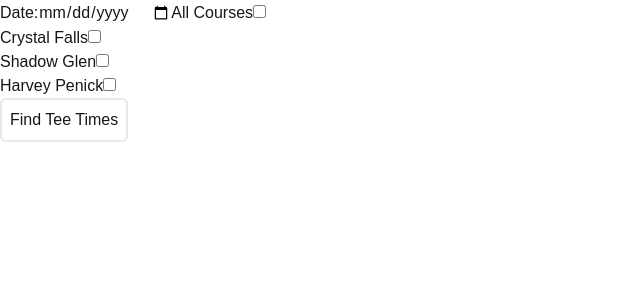
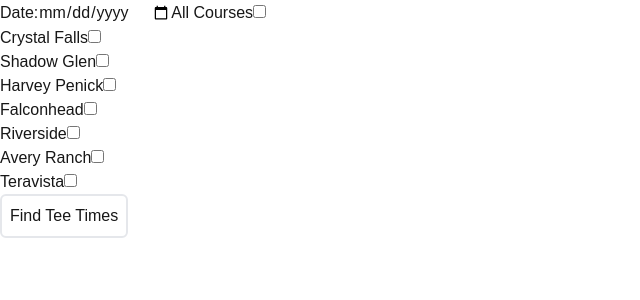
Before and after one commit to samkbe/golf-crawl, a Next.js app: page / in a window 1280 px wide. Shown: the top 300 px of the page, without its empty margins (0-640 px from the left). Built offline with nearby package versions, Linux system fonts and the light colour scheme.

Commit message:
Added riverside and teravista

```diff
--- a/app/courses.ts
+++ b/app/courses.ts
@@ -1,9 +1,17 @@
 import { scrapeCrystalFalls } from "./scrape/crystal-falls";
 import { scrapeShadowGlen } from "./scrape/shadow-glen";
 import { scrapeHarveyPenick } from "./scrape/harvey-penick";
+import { scrapeFalconhead } from "./scrape/falconhead";
+import { scrapeRiverside } from "./scrape/riverside";
+import { scrapeAveryRanch } from "./scrape/avery-ranch";
+import { scrapeTeravista } from "./scrape/teravista";
 
 export const courses = [
     { title: "Crystal Falls", key: "crystalFalls", fetchFunction: scrapeCrystalFalls },
     { title: "Shadowglen", key: "shadowGlen", fetchFunction: scrapeShadowGlen },
-    { title: "Harvey Penick", key: "harveyPenick", fetchFunction: scrapeHarveyPenick }
+    { title: "Harvey Penick", key: "harveyPenick", fetchFunction: scrapeHarveyPenick },
+    { title: "Falconhead", key: "falconhead", fetchFunction: scrapeFalconhead },
+    { title: "Riverside", key: "riverside", fetchFunction: scrapeRiverside },
+    { title: "Avery Ranch", key: "averyRanch", fetchFunction: scrapeAveryRanch },
+    { title: "Teravista", key: "teravista", fetchFunction: scrapeTeravista },
 ];
--- a/app/page.tsx
+++ b/app/page.tsx
@@ -23,10 +23,22 @@ export default function Home() {
       title: "Harvey Penick",
       key: "harveyPenick",
     },
-    // {
-    //   title: "Shadow Glen",
-    //   key: "shadowGlen",
-    // },
+    {
+      title: "Falconhead",
+      key: "falconhead",
+    },
+    {
+      title: "Riverside",
+      key: "riverside",
+    },
+    {
+      title: "Avery Ranch",
+      key: "averyRanch",
+    },
+    {
+      title: "Teravista",
+      key: "teravista",
+    },
   ];
 
   const [ allSelected, setAllSelected ] = useState(false);
@@ -91,6 +103,7 @@ function formatDate(date: Date) : string {
 // Falconhead - Foreup
 // Riverside - Foreup
 // Avery Ranch - Foreup
+// Teravista -  Foreup
 
 // Harvey Penick - Teeitup
 // Crystal Falls - Teeitup
--- /dev/null
+++ b/app/scrape/avery-ranch.ts
@@ -0,0 +1,10 @@
+import { scrapeForeUp } from "./helpers";
+
+export async function scrapeAveryRanch(date: Date) {
+    try {
+        return await scrapeForeUp(date, "https://foreupsoftware.com/index.php/booking/22219/10175#/teetimes", "Avery Ranch");
+    } catch(e) {
+        console.log(e);
+        throw new Error("Failed");
+    }
+}
--- /dev/null
+++ b/app/scrape/riverside.ts
@@ -0,0 +1,10 @@
+import { scrapeForeUp } from "./helpers";
+
+export async function scrapeRiverside(date: Date) {
+    try {
+        return await scrapeForeUp(date, "https://foreupsoftware.com/index.php/booking/21469/7880#/teetimes", "Riverside");
+    } catch(e) {
+        console.log(e);
+        throw new Error("Failed");
+    }
+}
--- /dev/null
+++ b/app/scrape/teravista.ts
@@ -0,0 +1,10 @@
+import { scrapeForeUp } from "./helpers";
+
+export async function scrapeTeravista(date: Date) {
+    try {
+        return await scrapeForeUp(date, "https://foreupsoftware.com/index.php/booking/22220/10176#/teetimes", "Teravista");
+    } catch(e) {
+        console.log(e);
+        throw new Error("Failed");
+    }
+}
```
